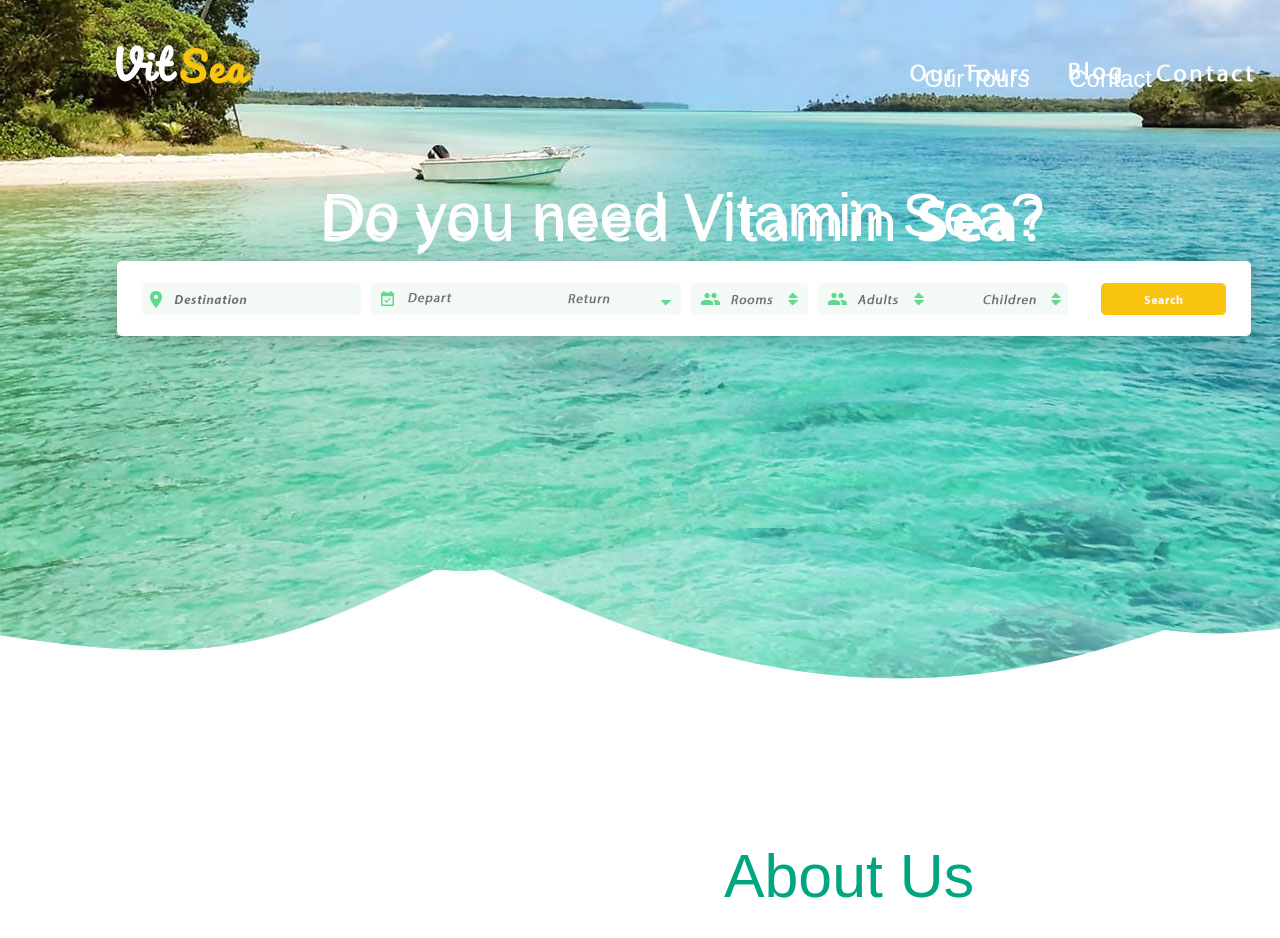
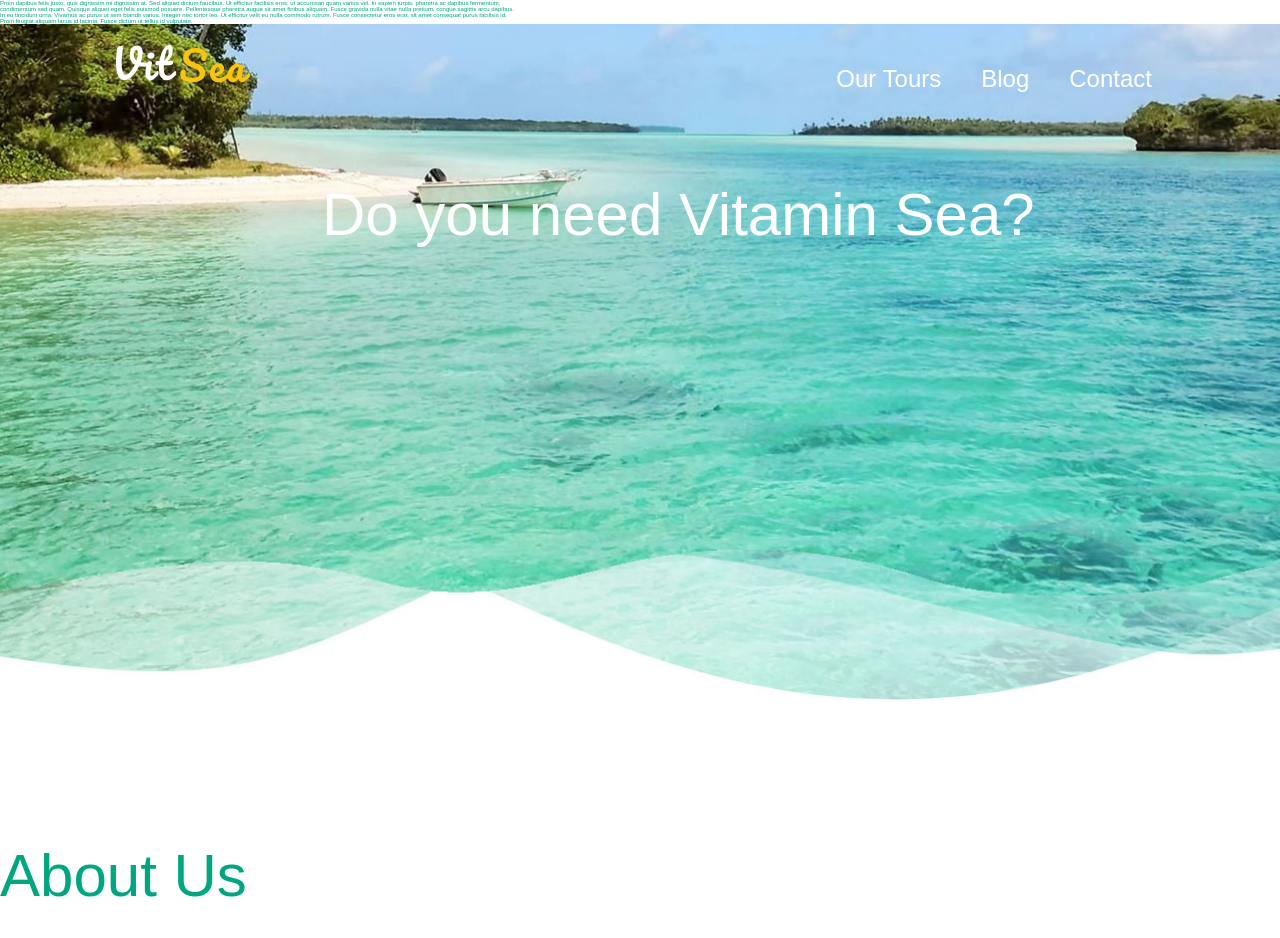
Before and after one commit to oksanakob/vitsea, a plain HTML site: page index.html in a window 1280 px wide. Shown: the top 938 px of the page. Drawn offline with Linux system fonts and the light colour scheme.

Commit message:
added some content

```diff
--- a/css/index.css
+++ b/css/index.css
@@ -1,51 +1,57 @@
 * {
-	margin: 0;
+  max-width: 1360px;
+  margin: auto;
   padding: 0;
-
   font-family: myriad-pro, sans-serif;
   font-style: normal;
   font-weight: 300;
 }
 
-html,body {
+html,
+body {
   width: 100%;
   height: 100%;
 }
-img{
-position:absolute;
-z-index:-3;
+
+img {
+  position: absolute;
+  z-index: -3;
 }
-#logo-vitsea{
-position:absolute;
-z-index:0;
-margin-left:116px;
-margin-top:45px;
+
+#logo-vitsea {
+  position: absolute;
+  z-index: 0;
+  margin-left: 116px;
+  margin-top: 45px;
 }
-nav {
 
+header nav {
   float: right;
   margin-top: 65px;
   margin-right: 108px;
+  margin-left: 300px;
 }
 
-nav li {
-  position:relative;
-	float:left;
+header nav li {
+  display: flex;
+  justify-content: space-around;
+  position: relative;
+  float: left;
   list-style: none;
 }
-nav li a {
 
+header nav li a {
   font-size: 24px;
   text-decoration: none;
-	padding: 0 20px ;
-
+  padding: 0 20px;
   color: white;
 }
 
-nav li a:hover {
+header nav li a:hover {
   color: #46afa3;
 }
-.Terms_of_Use___Privacy_Policy___Site_Map {
+
+.Terms-of-Use-Privacy-Policy-Site-Map {
   font-size: 12px;
   font-family: "Myriad Pro";
   color: rgb(255, 255, 255);
@@ -56,7 +62,8 @@ nav li a:hover {
   top: 3455.494px;
   z-index: 193;
 }
-.©_2018_VitSea_All_rights_reserved__ {
+
+.©-2018-vitsea-all-rights-reserved {
   font-size: 12px;
   font-family: "Myriad Pro";
   color: rgb(255, 255, 255);
@@ -67,8 +74,9 @@ nav li a:hover {
   top: 3425.494px;
   z-index: 192;
 }
-#Do_you_need_Vitamin_Sea {
-  font-size: 380%;
+
+#do-you-need-vitamin-sea {
+  font-size: 250%;
   font-family: "Myriad Pro";
   color: rgb(254, 254, 254);
   text-align: center;
@@ -77,27 +85,30 @@ nav li a:hover {
   top: 180px;
   z-index: 1;
 }
-#About_Us {
+
+.about-us {
   position: absolute;
-  font-size: 380%;
+  font-size: 250%;
   font-family: "Myriad Pro";
   color: rgb(0, 166, 128);
   line-height: 1.2;
-  text-align: center;
-  left: 724px;
+  align-items: center;
+  justify-content: center;
   top: 840px;
   z-index: 110;
 }
-#main-sea-img{
+
+#main-sea-img {
 
   top: 940px;
 }
-#info{
-  position: absolute;
-  padding: 900px 130px 0px 724px;
-  font-size: 100%;
-  font-family: "Myriad Pro";
-  float:right;
-  top: 1000px;
-  z-index: 110;
+
+#info {
+
+  font-size: 30%;
+  color: rgb(0, 166, 128);
+  align-items: flex-end;
+  justify-content: flex-end;
+  left: 724px;
+  top: 940px;
 }
--- a/index.html
+++ b/index.html
@@ -14,31 +14,30 @@
         <div id="logo">
             <a href="index.html"><img src="img/logo-vitsea.svg" alt="logo-vitsea" id="logo-vitsea"></a>
         </div>
-        <nav class="crumbs">
+        <nav class="main-menu">
             <ul>
                 <li><a href="our-tours.html">Our Tours</a></li>
+                <li><a href="blog.html">Blog</a></li>
                 <li><a href="#portfolio">Contact</a></li>
-                <!--<li><a href="blog.html">Blog</a></li>
-                <li><a href="#feedback">Feedback</a></li>
-                <li><a href="#contact">Contact</a></li>-->
+
+                <!--<li><a href="#feedback">Feedback</a></li>-->
             </ul>
         </nav>
     </header>
     <main>
-        <section id="Do_you_need_Vitamin_Sea">
-            <p>Do you need Vitamin <b>Sea</b>?</p>
+        <section id="do-you-need-vitamin-sea">
+            <h1>Do you need Vitamin <span><b>Sea</b></span>?</h1>
         </section>
-        <section id="About_Us">
-            <p>About Us</p>
+        <section class="about-us">
+            <h2>About Us</h2>
         </section>
-        <section id="About_Us">
-
-        </section>
-        <section id="info">
-        <p>Proin dapibus felis justo, quis dignissim mi dignissim at. Sed aliquet dictum faucibus. Ut efficitur facilisis eros, ut accumsan quam varius vel. In sapien turpis, pharetra ac dapibus fermentum, condimentum sed quam. Quisque aliquet eget felis euismod posuere. Pellentesque pharetra augue sit amet finibus aliquam. Fusce gravida nulla vitae nulla pretium, congue sagittis arcu dapibus. In eu tincidunt urna. Vivamus ac purus ut sem blandit varius. Integer nec tortor leo. Ut efficitur velit eu nulla commodo rutrum. Fusce consectetur eros erat, sit amet consequat purus facilisis id. Proin feugiat aliquam lacus id lacinia. Fusce dictum ut tellus id vulputate.</p>
+        <section>
+            <p id="info">Proin dapibus felis justo, quis dignissim mi dignissim at. Sed aliquet dictum faucibus. Ut efficitur facilisis eros, ut accumsan quam varius vel. In sapien turpis, pharetra ac dapibus fermentum, condimentum sed quam. Quisque aliquet eget felis
+                euismod posuere. Pellentesque pharetra augue sit amet finibus aliquam. Fusce gravida nulla vitae nulla pretium, congue sagittis arcu dapibus. In eu tincidunt urna. Vivamus ac purus ut sem blandit varius. Integer nec tortor leo. Ut efficitur
+                velit eu nulla commodo rutrum. Fusce consectetur eros erat, sit amet consequat purus facilisis id. Proin feugiat aliquam lacus id lacinia. Fusce dictum ut tellus id vulputate.</p>
         </section>
     </main>
-    <img src="img/start-vitsea.jpg" alt="start-vitsea" id="start-vitsea">
+    <img src="img/home-vitsea.jpg" alt="home-vitsea" id="home-vitsea">
     <img src="img/main-sea-img.jpg" alt="main-sea-img" id="main-sea-img">
     <footer>
     </footer>
```
Lines whose indentation alone changed are shown as unchanged.
